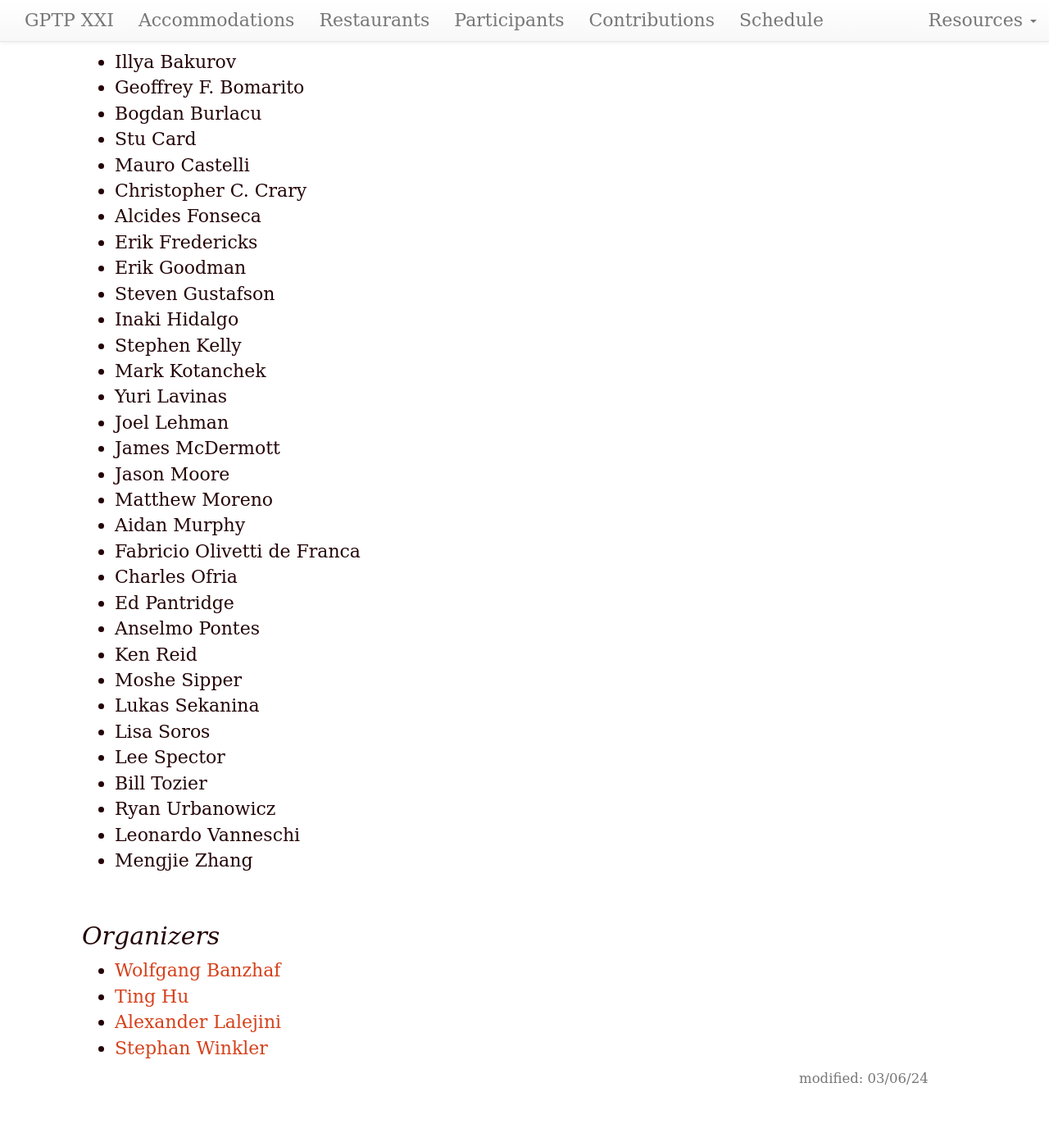
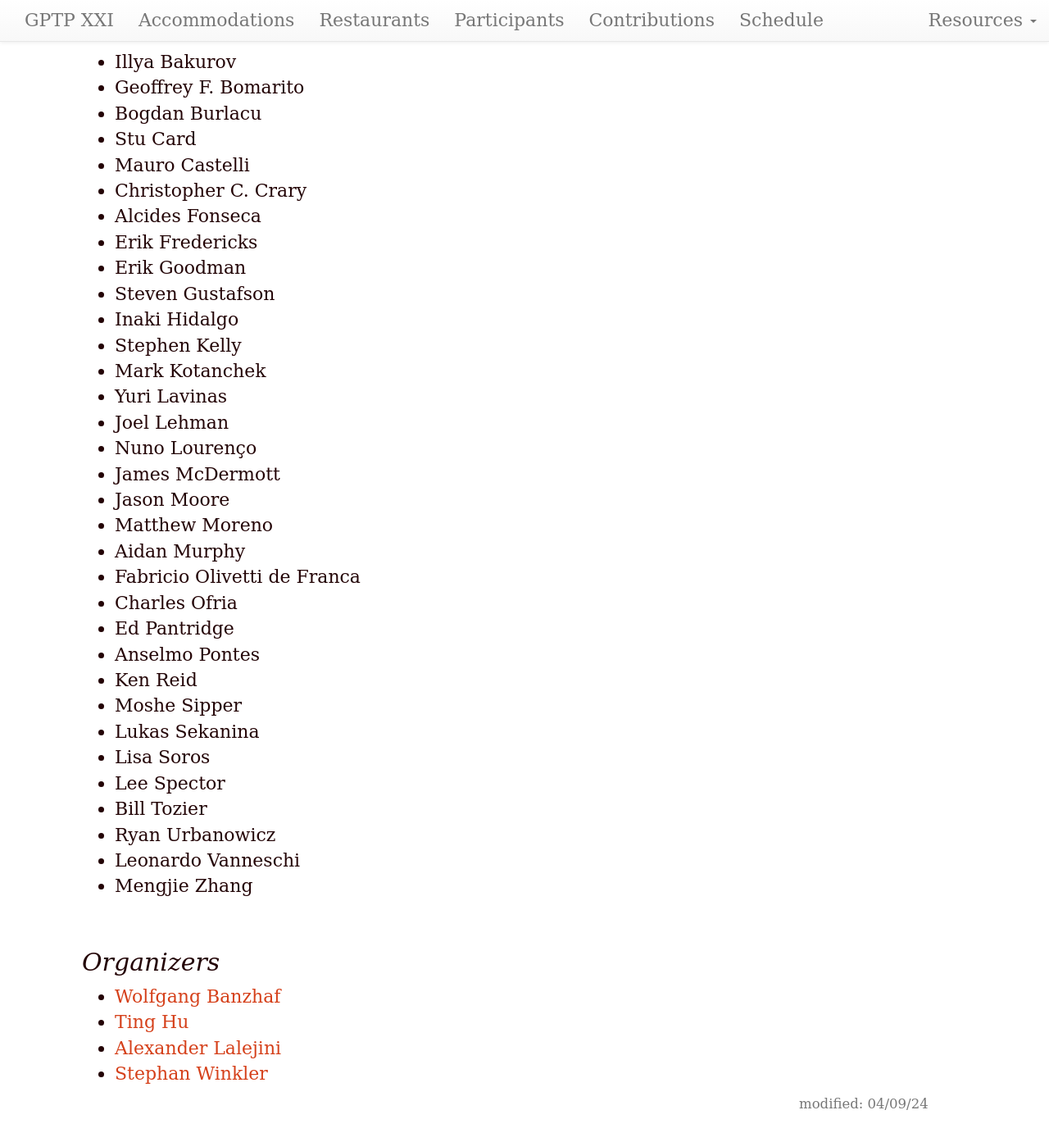
Before and after one commit to GPTP-workshop/gptp-workshop.github.io, a Jekyll site: the page built from attendees.md, in a window 1280 px wide and 1400 px high, scrolled down 512 px. Shown: the top 1393 px of the window at 82% size. Built offline with Jekyll 4.4.1, drawn with Linux system fonts in a browser that asks for light colours; our own code applies the rules of GitHub Pages for plain Markdown files; before the commit the page ends 1881 px from its top, so only the background shows below that.

Commit message:
Update attendees.md

```diff
--- a/attendees.md
+++ b/attendees.md
@@ -1,6 +1,6 @@
 ---
 layout: default
-updated: "Mar 06, 2024"
+updated: "April 09, 2024"
 roman: "XXI"
 dates: "June 06-08, 2024"
 ---
@@ -30,6 +30,7 @@ dates: "June 06-08, 2024"
 - Mark Kotanchek
 - Yuri Lavinas
 - Joel Lehman
+- Nuno Lourenço
 - James McDermott
 - Jason Moore
 - Matthew Moreno
```
